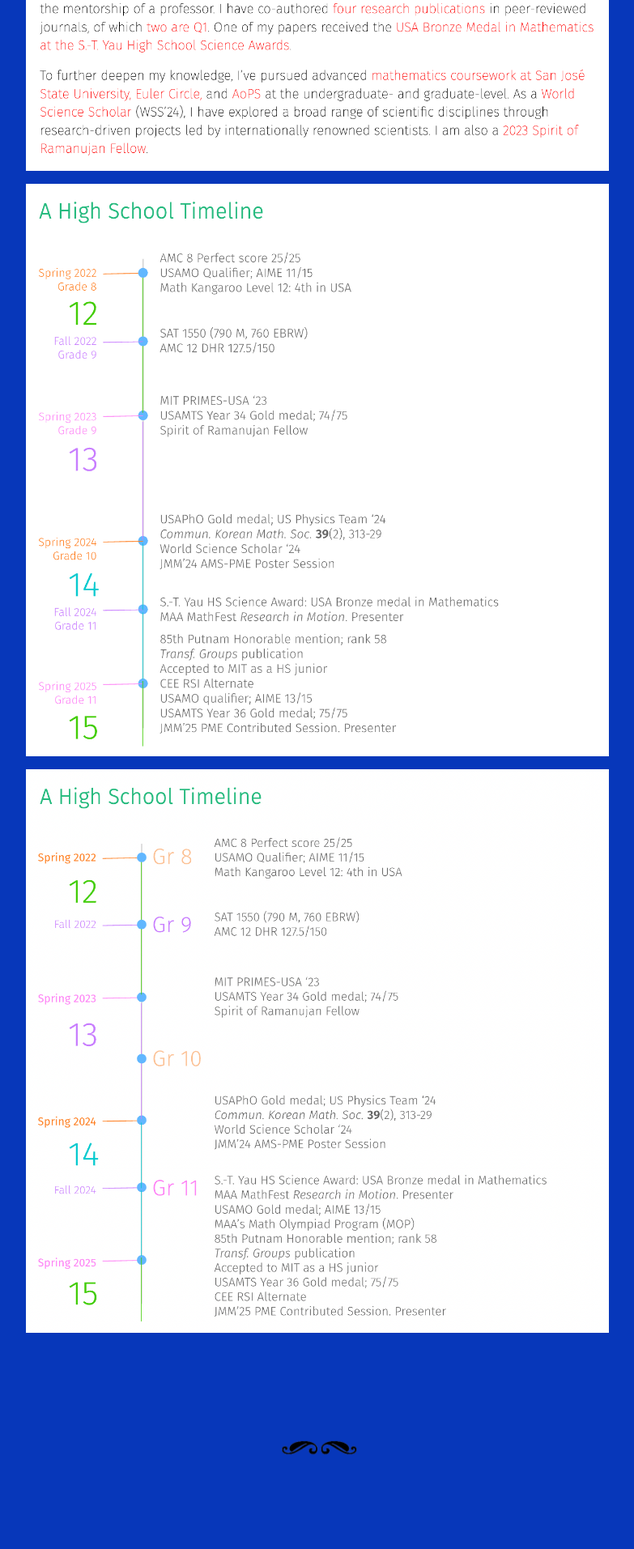
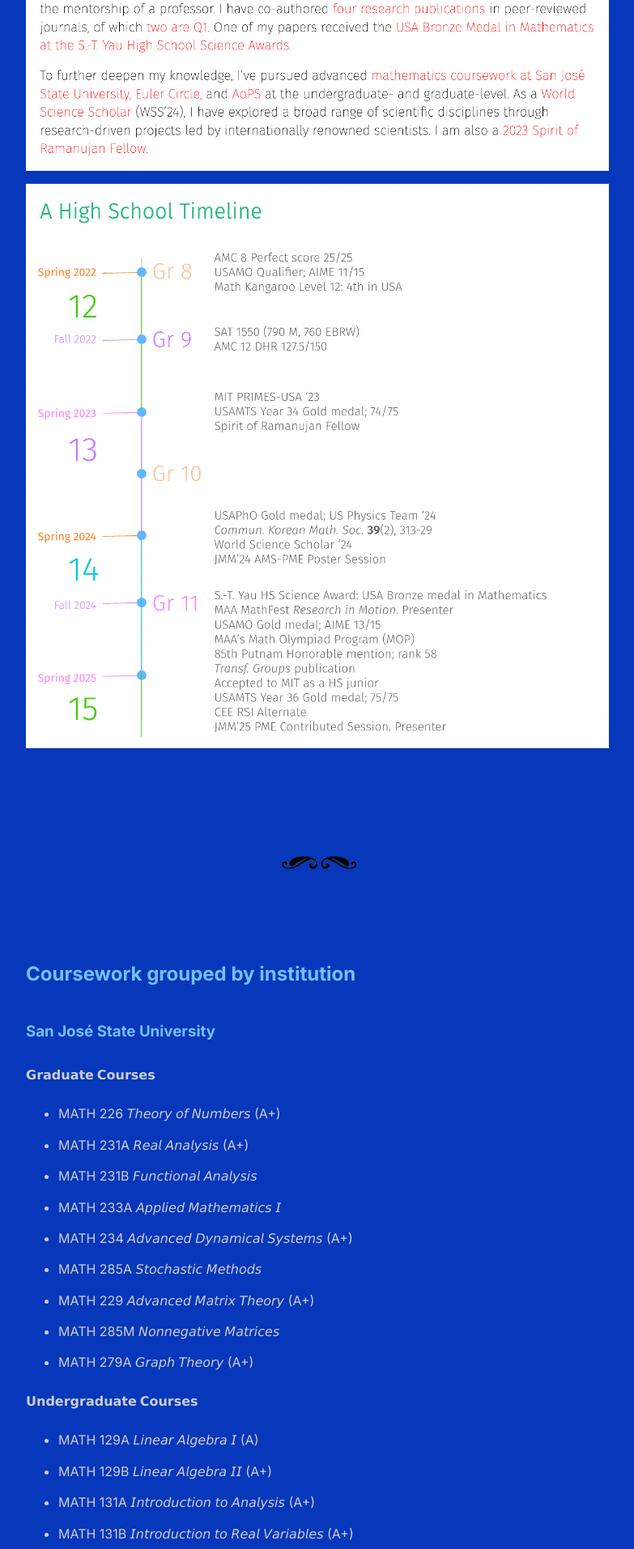
Before and after one commit to shihankanungo/shihankanungo.github.io, a Jekyll site: the page built from x.md, in a window 1280 px wide. Shown: the part 669-2582 px from the top of the page at 81% size, without its empty margins (248-1031 px from the left). Built offline with Jekyll 4.4.1, drawn with Linux system fonts in a browser that asks for light colours.

Commit message:
Update x.md

```diff
--- a/x.md
+++ b/x.md
@@ -4,8 +4,6 @@ title: X
 ---
 
 ![about](images/about.png)
-
-![HS timeline](images/timeline.png)
 
 ![HS timelines](images/timelines.png)
 
```
